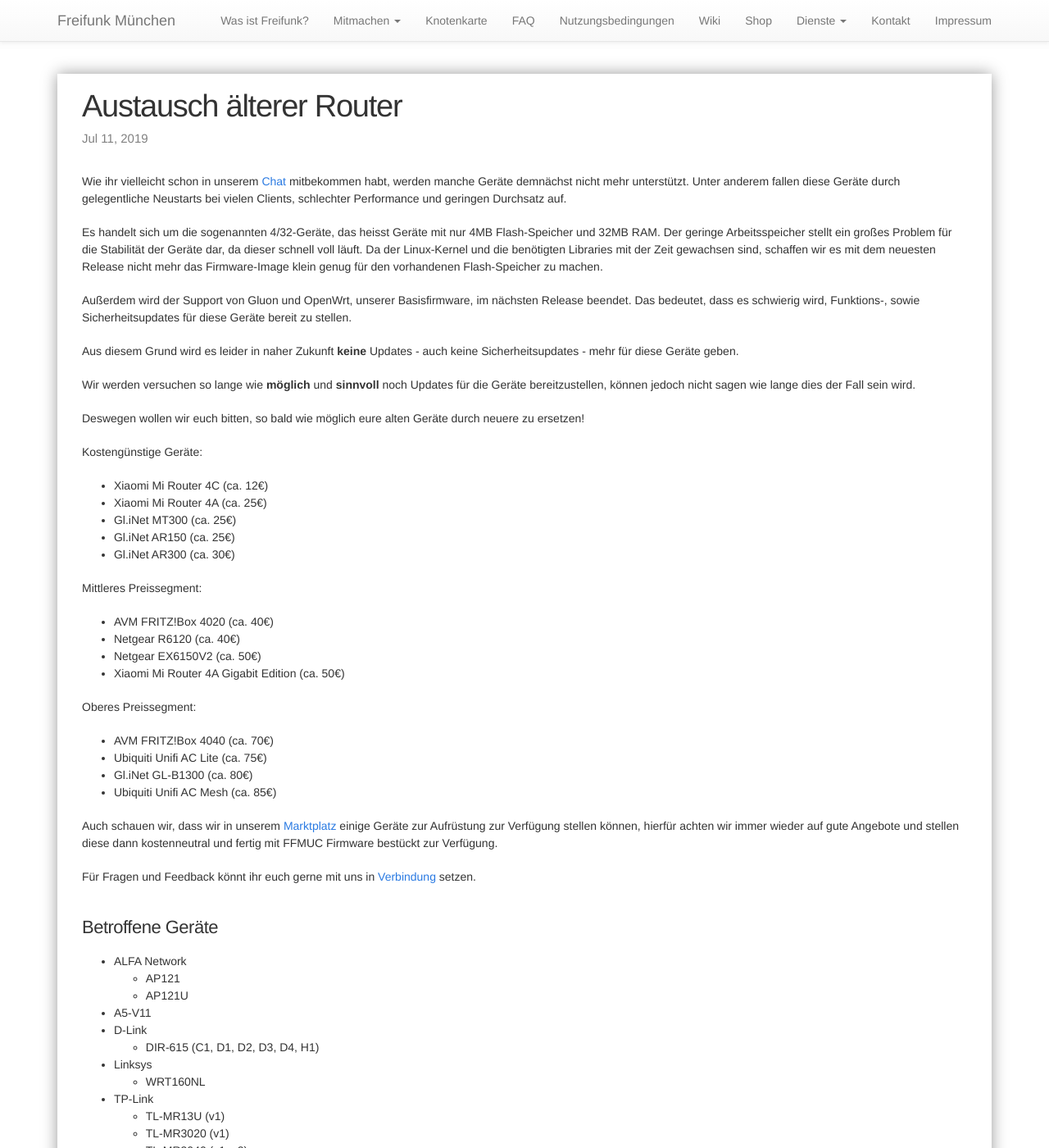
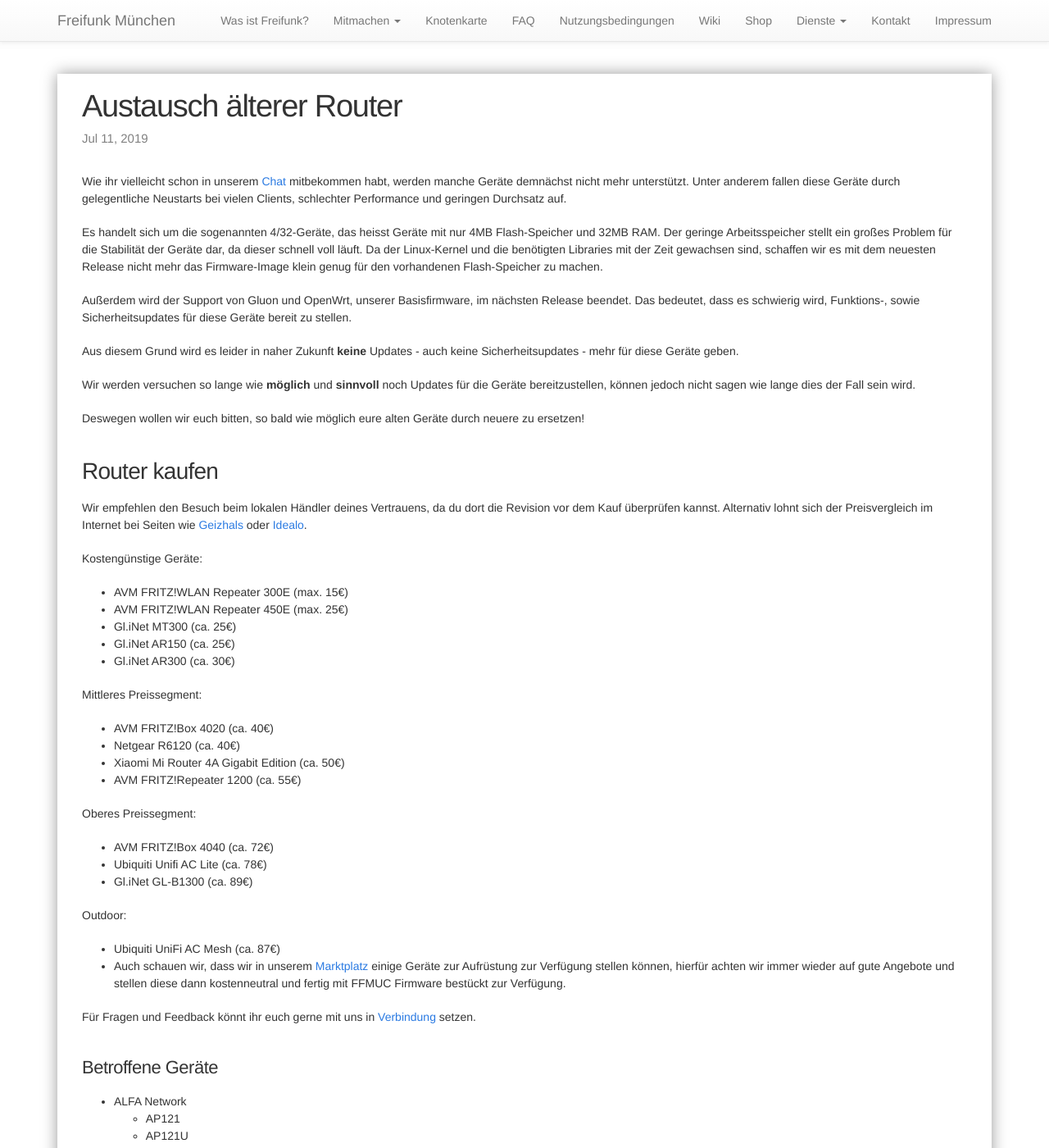
Before and after one commit to freifunkMUC/freifunkmuc.github.io, a Jekyll site: the page built from _posts/2019-07-11-austausch-aelterer-geraete.markdown, in a window 1280 px wide and 1400 px high. Shown: the whole window at 82% size. Built offline with Jekyll 4.4.1, drawn with Linux system fonts in a browser that asks for light colours.

Commit message:
Updated: Recommended devices

```diff
--- a/_posts/2019-07-11-austausch-aelterer-geraete.markdown
+++ b/_posts/2019-07-11-austausch-aelterer-geraete.markdown
@@ -17,10 +17,14 @@ Wir werden versuchen so lange wie **möglich** und **sinnvoll** noch Updates fü
 
 Deswegen wollen wir euch bitten, so bald wie möglich eure alten Geräte durch neuere zu ersetzen!
 
+## Router kaufen
+
+Wir empfehlen den Besuch beim lokalen Händler deines Vertrauens, da du dort die Revision vor dem Kauf überprüfen kannst. Alternativ lohnt sich der Preisvergleich im Internet bei Seiten wie [Geizhals](https://geizhals.de/) oder [Idealo](https://www.idealo.de/).
+
 Kostengünstige Geräte:
 
-* Xiaomi Mi Router 4C (ca. 12€)
-* Xiaomi Mi Router 4A (ca. 25€)
+* AVM FRITZ!WLAN Repeater 300E (max. 15€)
+* AVM FRITZ!WLAN Repeater 450E (max. 25€)
 * Gl.iNet MT300 (ca. 25€)
 * Gl.iNet AR150 (ca. 25€)
 * Gl.iNet AR300 (ca. 30€)
@@ -29,16 +33,18 @@ Mittleres Preissegment:
 
 * AVM FRITZ!Box 4020 (ca. 40€)
 * Netgear R6120 (ca. 40€)
-* Netgear EX6150V2 (ca. 50€)
 * Xiaomi Mi Router 4A Gigabit Edition (ca. 50€)
+* AVM FRITZ!Repeater 1200 (ca. 55€)
 
 Oberes Preissegment:
 
-* AVM FRITZ!Box 4040 (ca. 70€)
-* Ubiquiti Unifi AC Lite (ca. 75€)
-* Gl.iNet GL-B1300 (ca. 80€)
-* Ubiquiti Unifi AC Mesh (ca. 85€)
+* AVM FRITZ!Box 4040 (ca. 72€)
+* Ubiquiti Unifi AC Lite (ca. 78€)
+* Gl.iNet GL-B1300 (ca. 89€)
 
+Outdoor:
+* Ubiquiti UniFi AC Mesh (ca. 87€)
+*
 Auch schauen wir, dass wir in unserem [Marktplatz](https://ffmuc.net/pad/p/Marktplatz) einige Geräte zur Aufrüstung zur Verfügung stellen können, hierfür achten wir immer wieder auf gute Angebote und stellen diese dann kostenneutral und fertig mit FFMUC Firmware bestückt zur Verfügung.
 
 Für Fragen und Feedback könnt ihr euch gerne mit uns in [Verbindung](https://ffmuc.net/kontakt) setzen.
```
